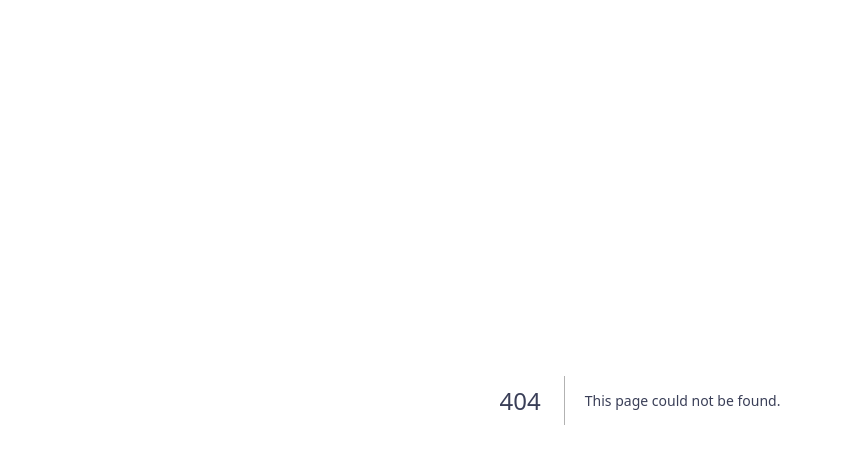
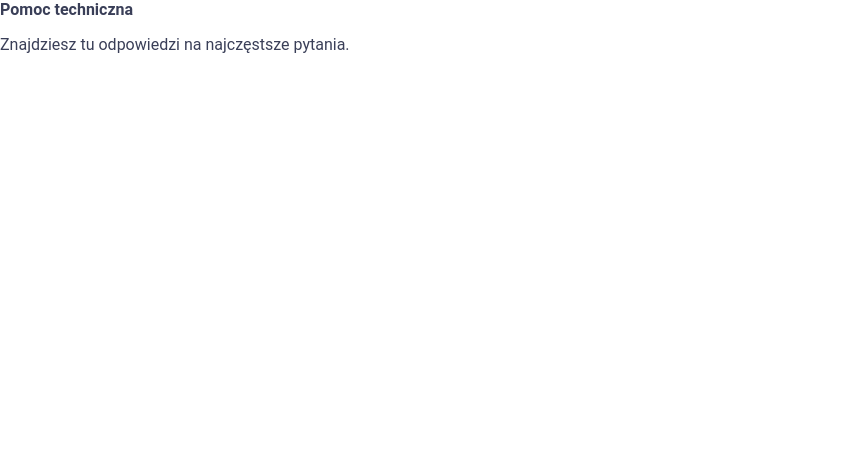
Before and after one commit to Dzanoo/Hackcarpathia, a Next.js app in the folder frontend/: page /response in a window 1280 px wide. Before the commit this address had no page. Shown: the top 464 px of the page, without its empty margins (0-843 px from the left). Built offline with nearby package versions, Linux system fonts and the light colour scheme.

Commit message:
response page created with loading animation

```diff
--- a/frontend/app/globals.css
+++ b/frontend/app/globals.css
@@ -693,3 +693,11 @@ textarea {
     grid-template-columns: 1fr 1fr;
   }
 }
+.loading-overlay {
+  position: absolute;
+  inset: 0;
+  display: flex;
+  align-items: center;
+  justify-content: center;
+  z-index: 10;
+}
--- /dev/null
+++ b/frontend/app/response/page.tsx
@@ -0,0 +1 @@
+export { default } from "@/components/layout/Response";
--- a/frontend/components/layout/animations/loading.tsx
+++ b/frontend/components/animations/loading.tsx
@@ -1,9 +1,11 @@
-import React from 'react';
-import styled from 'styled-components';
+import React from "react";
+import styled from "styled-components";
 
 const Loader = () => {
   return (
+    <div className="loading-overlay">
       <StyledWrapper>
+        <h1 className="loading-title">Loading...</h1>
         <section className="dots-container">
           <div className="dot" />
           <div className="dot" />
@@ -12,8 +14,9 @@ const Loader = () => {
           <div className="dot" />
         </section>
       </StyledWrapper>
+    </div>
   );
-}
+};
 
 const StyledWrapper = styled.div`
   .dots-container {
@@ -24,11 +27,15 @@ const StyledWrapper = styled.div`
     width: 100%;
   }
 
+  .loading-title {
+    text-align: center;
+  }
+
   .dot {
-    height: 20px;
-    width: 20px;
+    height: 30px;
+    width: 30px;
     margin-right: 10px;
-    border-radius: 10px;
+    border-radius: 15px;
     background-color: #b3d4fc;
     animation: pulse 1.5s infinite ease-in-out;
   }
@@ -67,6 +74,7 @@ const StyledWrapper = styled.div`
       background-color: #b3d4fc;
       box-shadow: 0 0 0 0 rgba(178, 212, 252, 0.7);
     }
-  }`;
+  }
+`;
 
 export default Loader;
--- /dev/null
+++ b/frontend/components/layout/Response.tsx
@@ -0,0 +1,24 @@
+"use client";
+
+import { useState } from "react";
+import Loader from "@/components/animations/loading";
+
+export default function Response() {
+  const [loading, setLoading] = useState(true);
+  setTimeout(() => {
+    setLoading(false);
+  }, 7000);
+  return (
+    <div className="response-content">
+      {" "}
+      {loading ? (
+        <Loader />
+      ) : (
+        <>
+          <strong>Pomoc techniczna</strong>
+          <p>Znajdziesz tu odpowiedzi na najczęstsze pytania.</p>
+        </>
+      )}
+    </div>
+  );
+}
--- a/frontend/components/layout/analyze/Contracts.tsx
+++ b/frontend/components/layout/analyze/Contracts.tsx
@@ -3,11 +3,13 @@
 import { useState } from "react";
 import { FileText, Paperclip, ShieldAlert, X } from "lucide-react";
 import ServiceScreen from "@/components/menus/ServiceScreen";
+import { useRouter } from "next/navigation";
 
 export default function ContractsPage() {
   const [file, setFile] = useState<File | null>(null);
   const [focus, setFocus] = useState("");
   const [riskLevel, setRiskLevel] = useState("średnie");
+  const router = useRouter();
 
   return (
     <ServiceScreen eyebrow="Analiza AI" title="Weryfikacja umów" description="Dodaj umowę i wskaż, na czym ma skupić się analiza.">
@@ -75,7 +77,7 @@ export default function ContractsPage() {
           </div>
         </section>
 
-        <button className="primary-button" type="button" disabled={!file && !focus.trim()}>
+        <button className="primary-button" type="button" onClick={() => router.replace("/response")}>
           Analizuj umowę
         </button>
       </div>
```
Also changed, not shown: frontend/components/layout/analyze/Translator.tsx (+5 -11 lines). Lines whose indentation alone changed are shown as unchanged.
